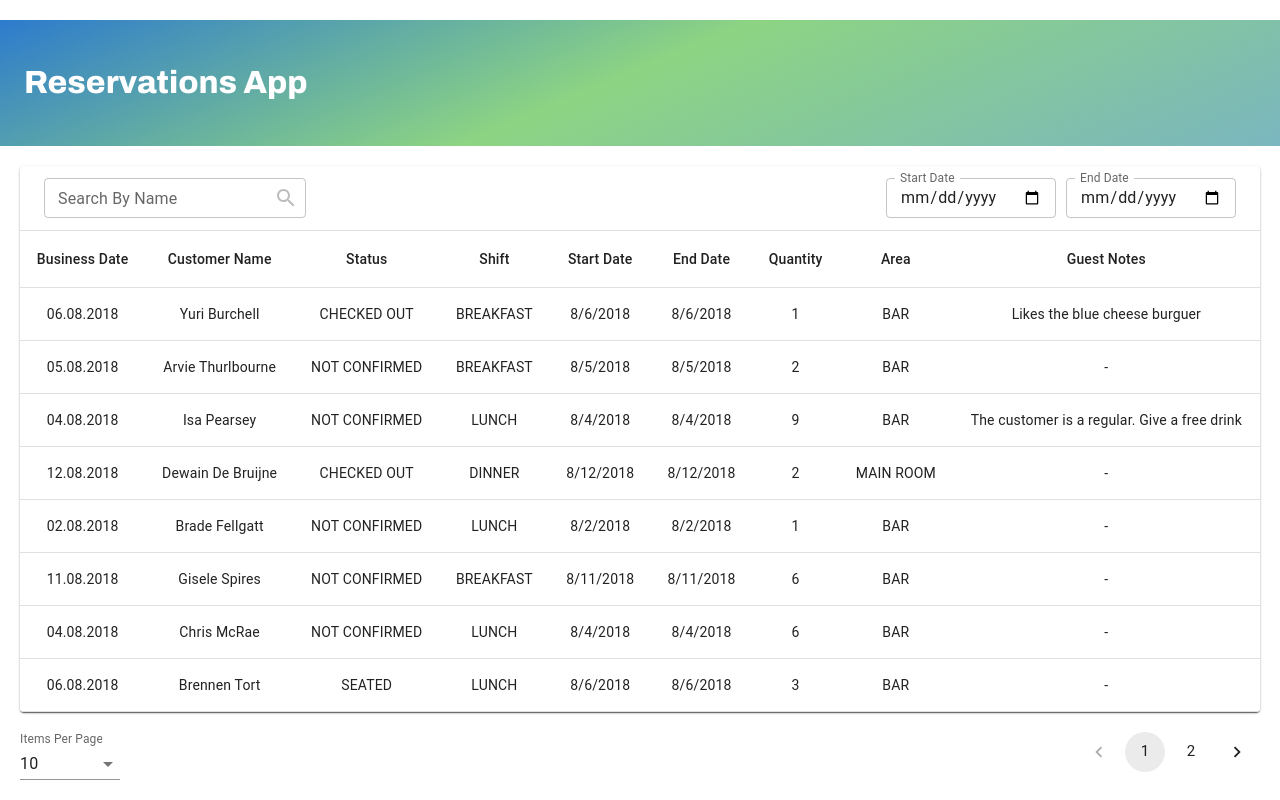
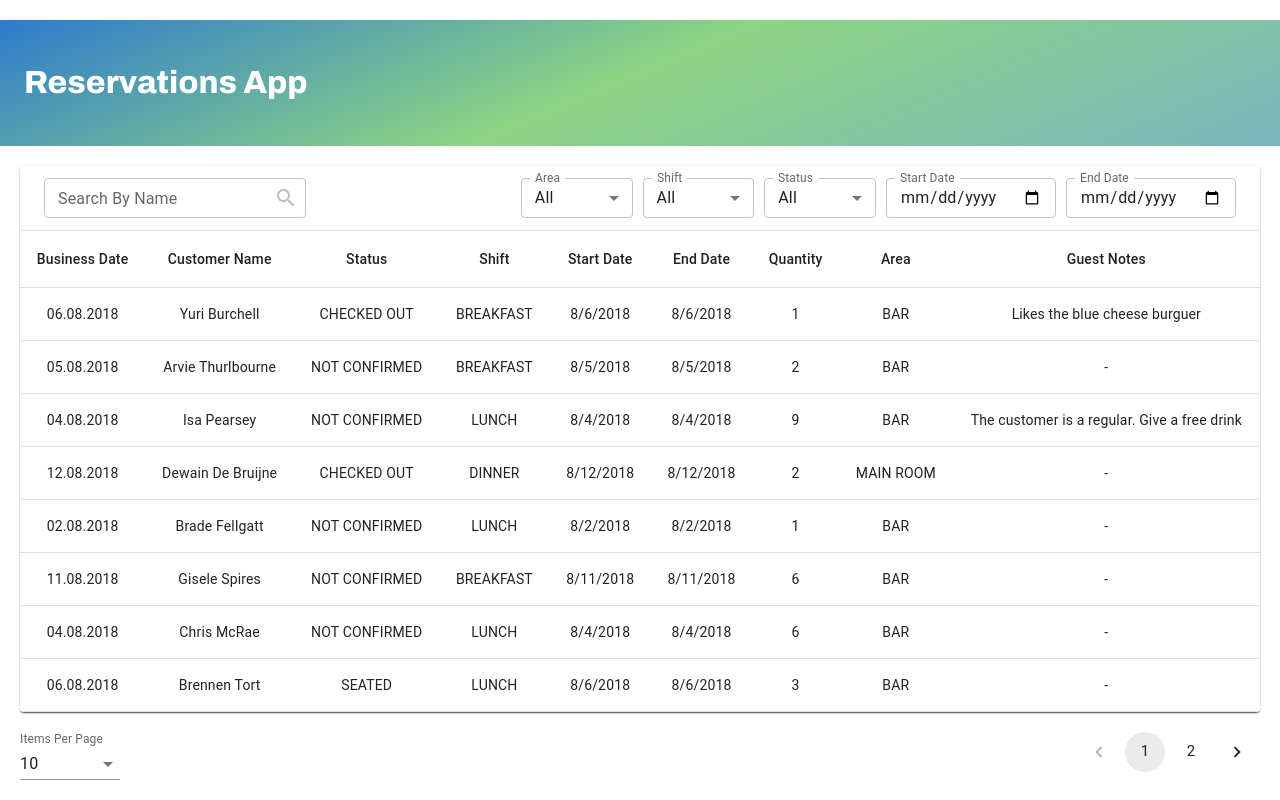
Before and after one commit to m-ata/restaurant-task, a React app: page / in a window 1280 px wide. Built offline with nearby package versions, Linux system fonts and the light colour scheme.

Commit message:
feat: area, shift and status filters

```diff
--- /dev/null
+++ b/src/components/DropDown/DropDown.jsx
@@ -0,0 +1,20 @@
+/* eslint-disable react/prop-types */
+import { FormControl, InputLabel, MenuItem, Select } from "@mui/material";
+import React from "react";
+
+export const DropDown = ({ label, value, onChange, menuItems }) => {
+  const labelId = btoa(Math.random());
+
+  return (
+    <FormControl fullWidth size="small">
+      <InputLabel id={labelId}>{label}</InputLabel>
+      <Select value={value} labelId={labelId} label={label} onChange={onChange}>
+        {menuItems?.map(option => (
+          <MenuItem key={option.value} value={option.value}>
+            {option.label}
+          </MenuItem>
+        ))}
+      </Select>
+    </FormControl>
+  );
+};
--- a/src/pages/ReservationsList/ReservationsList.jsx
+++ b/src/pages/ReservationsList/ReservationsList.jsx
@@ -22,6 +22,7 @@ import { mockData } from "../../mock-data";
 import { TextSearchInput } from "../../components/TextSearchInput/TextSearchInput";
 import { getPageCount } from "../../utils/utils";
 import { DateRangePicker } from "../../components/DateRangePicker/DateRangePicker";
+import { DropDown } from "../../components/DropDown/DropDown";
 
 const defaultDateRange = {
   start: "",
@@ -34,6 +35,9 @@ const ReservationsList = () => {
   const [itemsPerPage, setItemsPerPage] = useState(itemsPerPageOptions[0]);
   const [dateRangeFilter, setDateRangeFilter] = useState(defaultDateRange);
   const [nameFilter, setNameFilter] = useState("");
+  const [areaFilter, setAreaFilter] = useState("all");
+  const [shiftFilter, setShiftFilter] = useState("all");
+  const [statusFilter, setStatusFilter] = useState("all");
   const { pathname } = useLocation();
 
   const filterByDate = reservationsData => {
@@ -63,9 +67,34 @@ const ReservationsList = () => {
     if (nameFilter) {
       return reservationsData.filter(
         data =>
-          data.customer?.firstName?.toLowerCase?.().includes(nameFilter.toLowerCase().trim()) ||
-          data.customer?.lastName?.toLowerCase?.().includes(nameFilter.toLowerCase().trim()),
+          data.customer?.firstName
+            ?.toLowerCase?.()
+            .includes(nameFilter.toLowerCase().trim()) ||
+          data.customer?.lastName
+            ?.toLowerCase?.()
+            .includes(nameFilter.toLowerCase().trim()),
       );
+    }
+    return reservationsData;
+  };
+
+  const filterByArea = reservationsData => {
+    if (areaFilter !== "all") {
+      return reservationsData.filter(data => data.area === areaFilter);
+    }
+    return reservationsData;
+  };
+
+  const filterByShift = reservationsData => {
+    if (shiftFilter !== "all") {
+      return reservationsData.filter(data => data.shift === shiftFilter);
+    }
+    return reservationsData;
+  };
+
+  const filterByStatus = reservationsData => {
+    if (statusFilter !== "all") {
+      return reservationsData.filter(data => data.status === statusFilter);
     }
     return reservationsData;
   };
@@ -75,7 +104,7 @@ const ReservationsList = () => {
     setNameFilter("");
   }, [pathname]);
 
-  const filteredReservations = filterByName(filterByDate(mockData));
+  const filteredReservations = filterByStatus(filterByShift(filterByArea(filterByName(filterByDate(mockData)))));
 
   const renderTable = () => (
     <Table stickyHeader size="large">
@@ -105,6 +134,14 @@ const ReservationsList = () => {
     </Table>
   );
 
+  const getFilterMenuOptions = field => [
+    { label: "All", value: "all" },
+    ...[...new Set(mockData.map(val => val[field]))].map(val => ({
+      label: val,
+      value: val,
+    })),
+  ];
+
   return (
     <div>
       <Box>
@@ -118,10 +155,30 @@ const ReservationsList = () => {
                 textFilter={nameFilter}
                 label="Search By Name"
               />
-              <DateRangePicker
-                setDateRangeFilter={setDateRangeFilter}
-                dateRangeFilter={dateRangeFilter}
-              />
+              <div className="reservations-table__filters-container">
+                <DropDown
+                  label="Area"
+                  value={areaFilter}
+                  onChange={e => setAreaFilter(e.target.value)}
+                  menuItems={getFilterMenuOptions("area")}
+                />
+                <DropDown
+                  label="Shift"
+                  value={shiftFilter}
+                  onChange={e => setShiftFilter(e.target.value)}
+                  menuItems={getFilterMenuOptions("shift")}
+                />
+                <DropDown
+                  label="Status"
+                  value={statusFilter}
+                  onChange={e => setStatusFilter(e.target.value)}
+                  menuItems={getFilterMenuOptions("status")}
+                />
+                <DateRangePicker
+                  setDateRangeFilter={setDateRangeFilter}
+                  dateRangeFilter={dateRangeFilter}
+                />
+              </div>
             </Toolbar>
             <Divider />
             {renderTable()}
--- a/src/pages/ReservationsList/styles.scss
+++ b/src/pages/ReservationsList/styles.scss
@@ -5,6 +5,13 @@
 
   &__container {
     height: calc(100vh - 254px);
+  }
+
+  &__filters-container {
+    min-width: 628px;
+    width: 60%;
+    display: flex;
+    gap: 10px;
   }
 
   &__toolbar,
```
